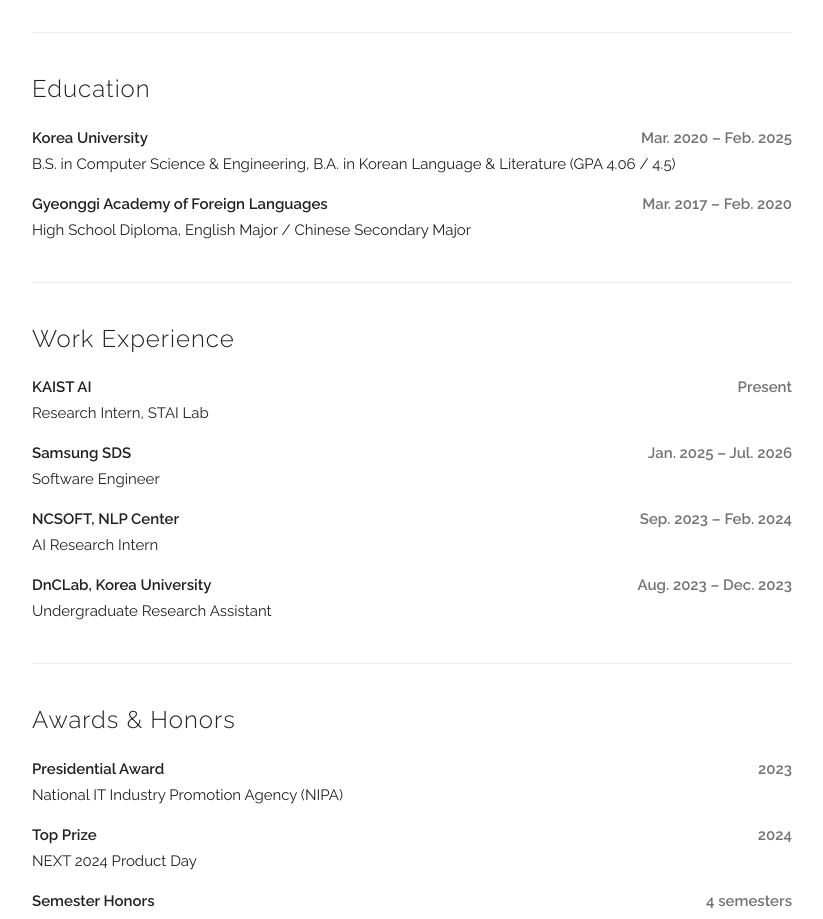
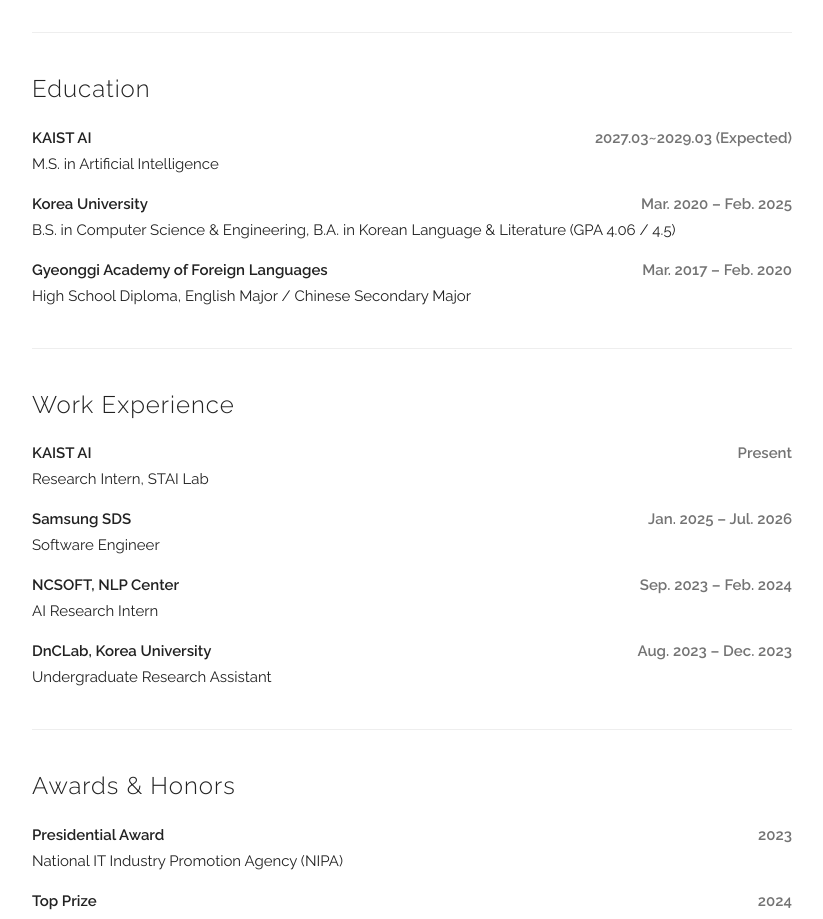
Before and after one commit to 01tilinfinity/01tilinfinity.github.io, a React (Vite) app: page / in a window 1280 px wide. Shown: the part 1360-2279 px from the top of the page, without its empty margins (228-1051 px from the left). Built offline with nearby package versions, Linux system fonts and the light colour scheme.

Commit message:
Add expected KAIST AI masters education

```diff
--- a/src/App.jsx
+++ b/src/App.jsx
@@ -79,6 +79,11 @@
 ];
 
 const education = [
+  {
+    org: "KAIST AI",
+    period: "2027.03~2029.03 (Expected)",
+    detail: "M.S. in Artificial Intelligence",
+  },
   {
     org: "Korea University",
     period: "Mar. 2020 – Feb. 2025",
```
